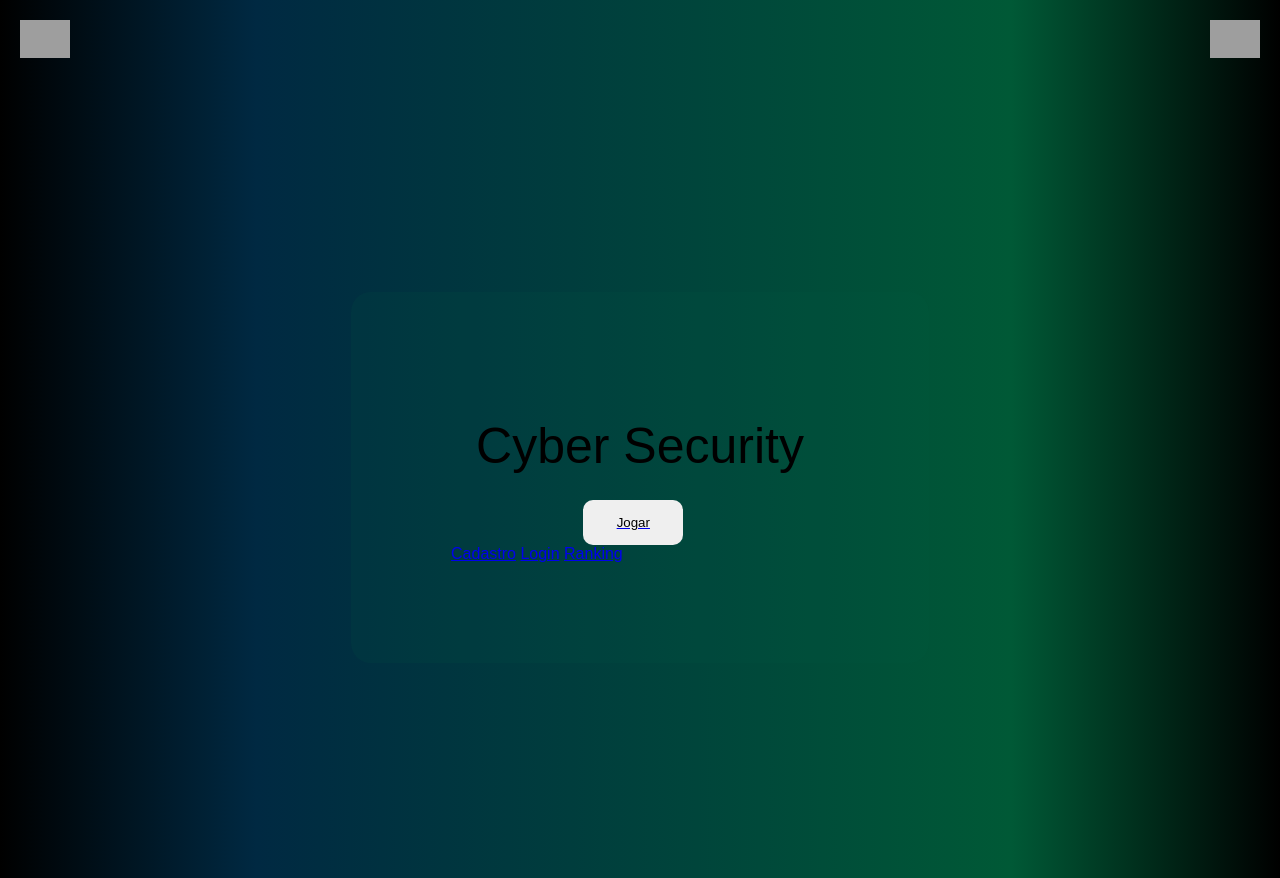
After one commit to LauraStefanne/projeto-A3-5-semestre, a Flask app: page / in a window 1280 px wide. The commit adds this page. Run offline with Flask 3, Linux system fonts and the light colour scheme; grey boxes are pictures that could not be loaded.

Commit message:
Add files via upload

```diff
--- a/A3-4-semestre/app.py
+++ b/A3-4-semestre/app.py
@@ -1,9 +1,11 @@
-from flask import Flask, render_template, request, redirect
+from flask import Flask, render_template, request, redirect, session, url_for
 import mysql.connector
 from mysql.connector import Error
 
 app = Flask(__name__)
+app.secret_key = 'laurinha'  # Chave muito secreta
 
+#conecta com o banco de dados
 def criar_conexao():
     try:
         conn = mysql.connector.connect(
@@ -18,10 +20,12 @@ def criar_conexao():
         print(f"Erro ao conectar ao MySQL: {e}")
     return None
 
+#página inicial
 @app.route('/')
 def index():
     return render_template('index.html')
 
+#  cadastro
 @app.route('/cadastro', methods=['GET', 'POST'])
 def cadastro():
     if request.method == 'POST':
@@ -39,7 +43,10 @@ def cadastro():
                 conn.commit()
                 cursor.close()
                 conn.close()
-                return "Usuário cadastrado com sucesso!"
+
+                # Após o cadastro redireciona para o jogo
+                session['usuario'] = nome
+                return redirect(url_for('jogo'))
             except Error as e:
                 return f"Erro ao inserir usuário: {e}"
         else:
@@ -47,5 +54,81 @@ def cadastro():
 
     return render_template('cadastro.html')
 
+#login
+@app.route('/login', methods=['GET', 'POST'])
+def login():
+    if request.method == 'POST':
+        email = request.form['email']
+        senha = request.form['senha']
+
+        conn = criar_conexao()
+        if conn:
+            try:
+                cursor = conn.cursor(dictionary=True, buffered=True)
+                query = "SELECT * FROM usuarios WHERE email = %s AND senha = %s"
+                cursor.execute(query, (email, senha))
+                usuario = cursor.fetchone()
+
+                if usuario:
+                    session['usuario'] = usuario['nome']
+                    return redirect(url_for('jogo'))
+                else:
+                    return "Email ou senha inválidos."
+            except Error as e:
+                return f"Erro no login: {e}"
+            finally:
+                cursor.close()
+                conn.close()
+
+    return render_template('login.html')
+
+# página do jogo
+@app.route('/jogo')
+def jogo():
+    return render_template('jogo.html')
+
+@app.route('/ranking', methods=['GET', 'POST'])
+def ranking():
+    lista_ranking = []
+
+    conn = criar_conexao()
+    if conn:
+        try:
+            cursor = conn.cursor(dictionary=True, buffered=True)
+
+            if request.method == 'POST':
+                nome = request.form['nome']
+                pontuacao = request.form['pontuacao']
+
+                # Verifica se o usuário existe
+                query_usuario = "SELECT id FROM usuarios WHERE nome = %s"
+                cursor.execute(query_usuario, (nome,))
+                usuario = cursor.fetchone()
+
+                if usuario:
+                    # Insere na tabela ranking
+                    query_inserir = "INSERT INTO ranking (id_usuario, pontuacao) VALUES (%s, %s)"
+                    cursor.execute(query_inserir, (usuario['id'], pontuacao))
+                    conn.commit()
+
+            # Consulta todos os registros de ranking com nome do usuário
+            consulta_ranking = """
+                SELECT u.nome, r.pontuacao
+                FROM ranking r
+                JOIN usuarios u ON r.id_usuario = u.id
+            """
+            #u é abreviação de usuarios e r é abreviação de ranking
+            #join liga a tabela ranking e a tabela usuario para pegar o nome do usuario e o id do usuario
+            cursor.execute(consulta_ranking)
+            lista_ranking = cursor.fetchall()
+
+        finally:
+            conn.close()
+
+    return render_template('ranking.html', lista_ranking=lista_ranking)
+
+
+
+
 if __name__ == '__main__':
     app.run(debug=True)
--- /dev/null
+++ b/A3-4-semestre/static/style.css
@@ -0,0 +1,83 @@
+@import url('https://fonts.googleapis.com/css2?family=Alfa+Slab+One&display=swap');
+
+*{
+    margin: 0;
+    padding: 0;
+    box-sizing: border-box;
+    font-family: "Bungee Spice", sans-serif;
+    font-weight: 100;
+    overflow-y: hidden ;
+}
+
+
+body {
+    background: linear-gradient(90deg,rgba(0, 0, 0, 1) 0%, rgba(0, 41, 66, 1) 20%, rgba(0, 89, 54, 1) 79%, rgba(0, 0, 0, 1) 100%);
+}
+
+
+
+.nav-img {
+    display: flex;
+    justify-content: space-between;
+    margin: 20px;
+}
+
+
+
+
+main {
+    display:  flex;
+    align-items: center;
+    justify-content: center;
+    height: 100vh;
+
+}
+
+.container {
+    background-color: rgba(7, 92, 66, 0.137);
+    padding: 100px;
+    border-radius: 20px;
+
+}
+
+h1{
+    margin: 10px;
+    padding: 15px;
+    font-size: 50px;
+}
+
+#apelido {
+    display: flex;
+    margin: 10px;
+    margin-left: 80px;
+    padding: 15px;
+    border-radius: 10px;
+    border-style: none;
+
+}
+
+
+button {
+    display: flex;
+    align-items: center;
+    justify-content: center;
+    margin-left: 35%;
+    padding: 15px;
+    width: 100px;
+    border-radius: 10px;
+    border-style: none;
+}
+
+button > a {
+    text-decoration: none;
+    color: black;
+}
+
+.cadastro {
+    display: flex;
+    text-align: center;
+    justify-content: center;
+    margin: 10px;
+    text-decoration: none;
+    color: black;
+}
--- a/A3-4-semestre/templates/cadastro.html
+++ b/A3-4-semestre/templates/cadastro.html
@@ -19,7 +19,7 @@
 
             <button type="submit">Cadastrar-se</button>
 
-            <h2><a href="/">Já tem uma conta?</a></h2>
+            <h2><a href="/login">Já tem uma conta?</a></h2>
         </div>
     </form>
 </body>
--- /dev/null
+++ b/A3-4-semestre/templates/index.html
@@ -0,0 +1,36 @@
+<!DOCTYPE html>
+<html lang="en">
+  <head>
+    <meta charset="UTF-8" />
+    <meta name="viewport" content="width=device-width, initial-scale=1.0" />
+    <link rel="stylesheet" href="style.css" />
+    <link rel="shortcut icon" href="../icon/8522214.png" type="image/x-icon">
+
+    <title>Quiz Cyber Security</title>
+  </head>
+  <body>
+    <nav>
+      <div class="nav-img">
+      <img class="trofeu" width="50px" src="img/9512451.png" alt="trofeu.png" />
+      <img class="profile" width="50px" src="img/images.jpeg" alt="profile.jpeg">
+      </div>
+    </nav>
+
+    <main>
+      <div class="container">
+        <h1>Cyber Security</h1>
+
+        <div>
+
+        <a href="{{ url_for('jogo') }}"><button type="button">Jogar</button></a>
+
+          <a href="/cadastro">Cadastro</a>
+          <a href="/login">Login</a>
+          <a href="/ranking">Ranking</a>
+
+      </div>
+    </main>
+
+
+  </body>
+</html>
```
Also changed, not shown: A3-4-semestre/templates/jogo.html (added, +28 -0 lines), A3-4-semestre/templates/login.html (added, +18 -0 lines), A3-4-semestre/templates/ranking.html (added, +44 -0 lines).
